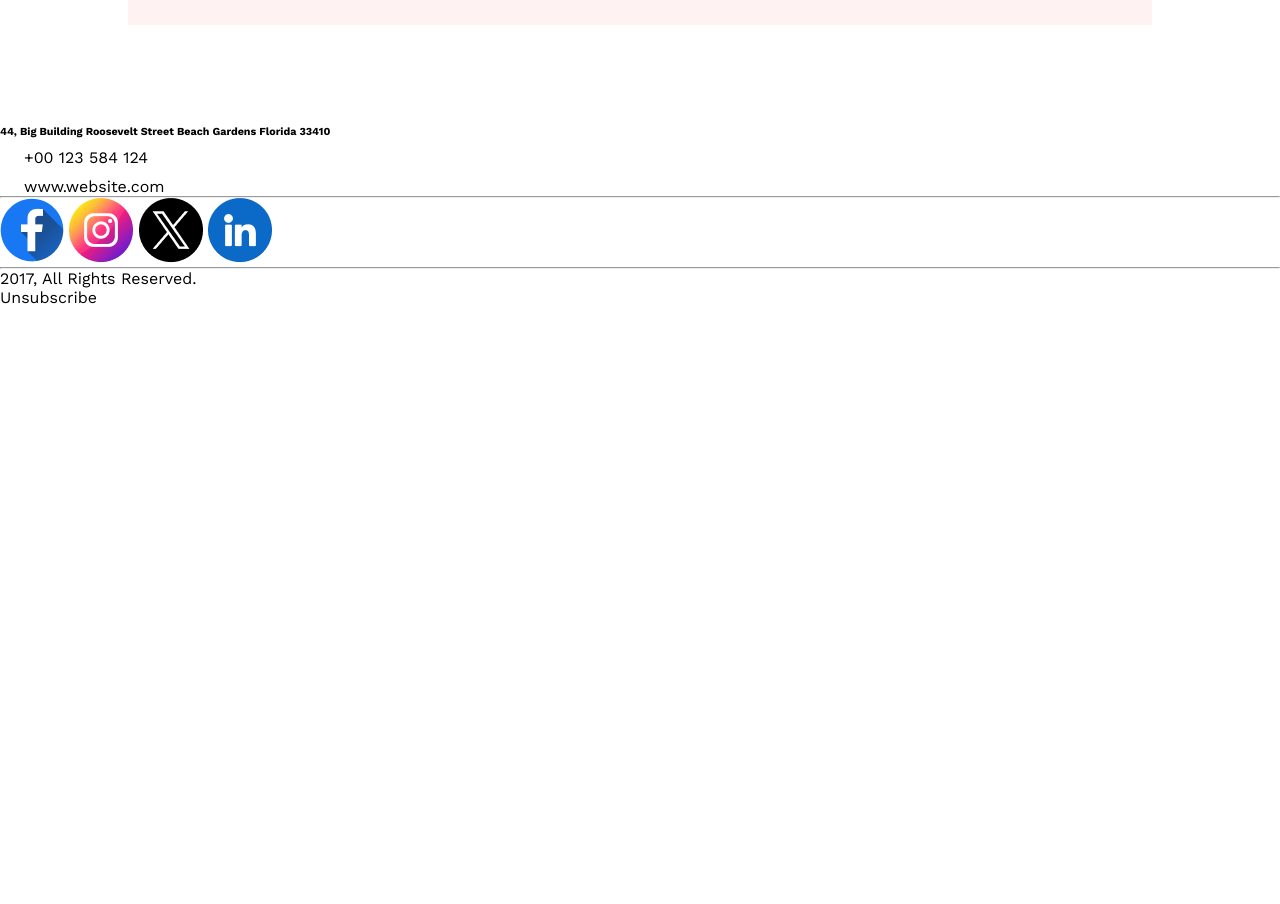
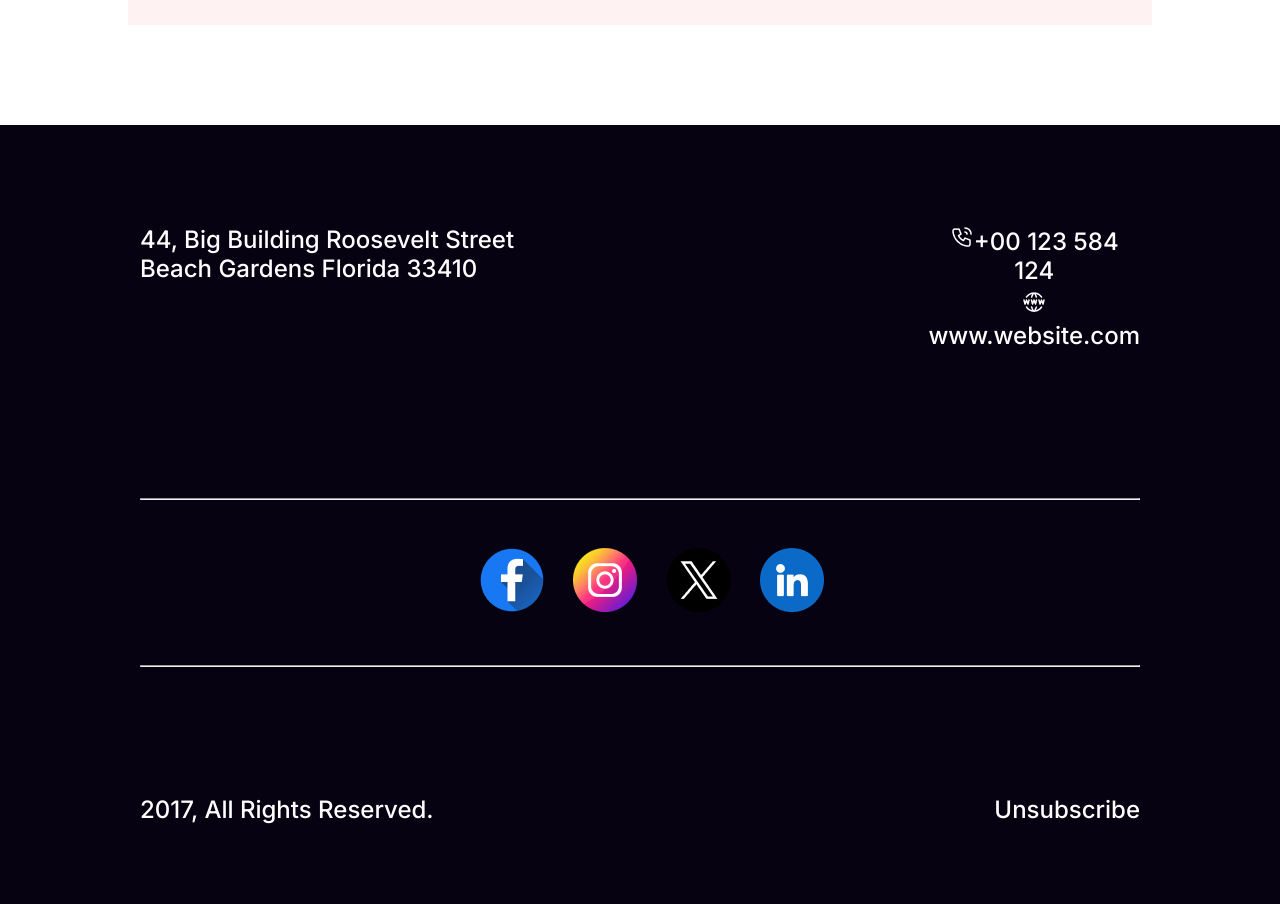
Before and after one commit to islam-sharmin/B9A1-new-mission, a plain HTML site: page index.html in a window 1280 px wide. Shown: the part 6400-7304 px from the top of the page. Before the commit the page ends 6707 px from the top, so only its background shows below. Drawn offline with nearby package versions, Linux system fonts and the light colour scheme.

Commit message:
footer sectionadded

```diff
--- a/index.html
+++ b/index.html
@@ -155,15 +155,18 @@
     </div>
     <hr>
     <div class="social">
-        <img src="resources/facebook.png" alt="" class="social-links">
-        <img src="resources/instagram.png" alt="" class="social-links">
-        <img src="resources/twitter.png" alt="" class="social-links">
-        <img src="resources/linkedin.png" alt="" class="social-links">
+        <a href="#" class="social-links"><img src="resources/facebook.png" alt=""></a>
+
+        <a href="#" class="social-links"><img src="resources/instagram.png" alt=""></a>
+
+        <a href="#" class="social-links"><img src="resources/twitter.png" alt=""></a>
+
+        <a href="#" class="social-links"><img src="resources/linkedin.png" alt=""></a>
     </div>
     <hr>
     <div class="footer-down">
         <p class="reserve">2017, All Rights Reserved.</p>
-        <p class="unsubscribe">Unsubscribe</p>
+        <p class="reserve">Unsubscribe</p>
     </div>
 </footer>
 
--- a/styles/style.css
+++ b/styles/style.css
@@ -428,3 +428,67 @@ input[type="submit"] {
     text-transform: capitalize;
     padding: 10px 40px;
 }
+
+
+/* footer setion */
+
+.footer {
+    background: #070211;
+    text-align: center;
+}
+
+.address {
+    display: flex;
+    justify-content: space-between;
+}
+
+.address-details h6 {
+    text-align: left;
+    padding: 100px 140px;
+    color: #FFF;
+    font-family: Inter;
+    font-size: 24px;
+    font-weight: 500;
+    width: 50%;
+}
+
+.contact {
+    padding: 100px 140px;
+}
+
+.contact .phone {
+    color: #FFF;
+    font-family: Inter;
+    font-size: 24px;
+    font-weight: 500;
+    margin-bottom: 5px;
+}
+
+.contact .website {
+    color: #FFF;
+    font-family: Inter;
+    font-size: 24px;
+    font-weight: 500;
+}
+
+hr {
+    background: rgba(255, 255, 255, 0.15);
+    margin: 48px 140px;
+}
+
+.social-links {
+    margin-left: 24px;
+}
+
+.footer-down {
+    display: flex;
+    justify-content: space-between;
+}
+
+.reserve {
+    color: #FFF;
+    font-family: Inter;
+    font-size: 24px;
+    font-weight: 500;
+    padding: 80px 140px;
+}
```
